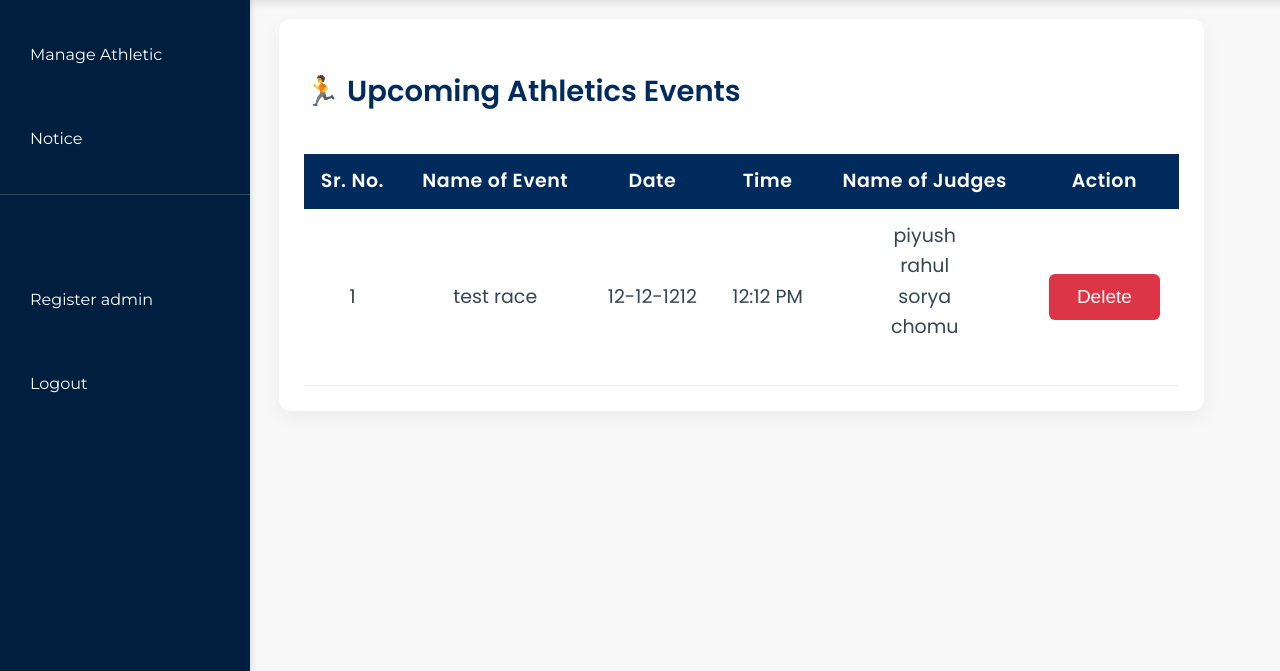
After one commit to dieh4cker/college_event_viewer, a Flask app: page /delete-event in a window 1280 px wide. The commit adds this page. Shown: the part 129-800 px from the top of the page. Run offline with Flask 3, Linux system fonts and the light colour scheme; data comes from the database, SQL or seed files in the repository; both versions use the stored data as it was after the commit.

Commit message:
athletic event page implemented on clint and admin side with proper working condition

```diff
--- a/main.py
+++ b/main.py
@@ -22,10 +22,33 @@ class Admin(db.Model):
     email = db.Column(db.String(50), nullable=False)
     passwd = db.Column(db.String(50), nullable=False)
 
+class Athletic(db.Model):
+    id = db.Column(db.Integer, primary_key=True)
+    eventName = db.Column(db.String(50), nullable=False)
+    date = db.Column(db.String(50), nullable=False)
+    time = db.Column(db.String(50), nullable=False)
+    judges = db.Column(db.String(500), nullable=False)
+
+#client side page
 @app.route("/")
 def index():
     data = Notice.query.all()
     return render_template('index.html', notices=data)
+
+@app.route("/athletic")
+def athletic():
+    eventdata = Athletic.query.all()
+
+    for event in eventdata:
+        event.formatted_date = datetime.strptime(
+            event.date, "%Y-%m-%d"
+        ).strftime("%d-%m-%Y")
+
+        event.formatted_time = datetime.strptime(
+            event.time, "%H:%M"
+        ).strftime("%I:%M %p")
+    return render_template('athletic.html' , events=eventdata)
+
 
 # admin page backend
 @app.route("/admin-login", methods=['GET', 'POST'])
@@ -70,6 +93,43 @@ def logout():
     session.pop('admin', None)
     return redirect("/admin-login")
 
+@app.route("/manage-athletic", methods=['GET', 'POST'])
+def add_event():
+    if request.method == "POST":
+        name = request.form.get('event_name')
+        date = request.form.get('event_date')
+        time = request.form.get('event_time')
+        judges = request.form.get('judges')
+        print(date)
+        print(time)
+        event_data=Athletic(eventName=name,date=date,time=time,judges=judges)
+        db.session.add(event_data)
+        db.session.commit()
+        return redirect("/manage-athletic")
+    return render_template("athletic-manage.html")
+
+@app.route("/delete-event")
+def manage_event():
+    eventdata = Athletic.query.all()
+
+    for event in eventdata:
+        event.formatted_date = datetime.strptime(
+            event.date, "%Y-%m-%d"
+        ).strftime("%d-%m-%Y")
+
+        event.formatted_time = datetime.strptime(
+            event.time, "%H:%M"
+        ).strftime("%I:%M %p")
+    return render_template("delete-event.html", events=eventdata)
+
+@app.route("/delete-event/<int:id>", methods=['GET','POST'])
+def delete_event(id):
+    eventdata = Athletic.query.get(id)
+    if eventdata:
+        db.session.delete(eventdata)
+        db.session.commit()
+    return redirect("/delete-event")
+
 @app.route("/notice", methods=['GET', 'POST'])
 def notice():
     if 'admin' not in session:
@@ -77,8 +137,6 @@ def notice():
     if request.method == 'POST':
         title = request.form.get('title')
         desc  = request.form.get('desc')
-        print(title)
-        print(desc)
         notice=Notice(title=title,desc=desc)
         db.session.add(notice)
         db.session.commit()
--- a/static/admin.css
+++ b/static/admin.css
@@ -409,6 +409,128 @@ span {
   background: #c82333;
 }
 
+.admin-event-form {
+    width: 450px;
+    margin: 120px;
+    background: #ffffff;
+    padding: 30px;
+    border-radius: 12px;
+    box-shadow: 0 8px 20px rgba(0,0,0,0.08);
+}
+
+.admin-event-form h2 {
+    text-align: center;
+    margin-bottom: 25px;
+    color: #002b5c;
+}
+
+.form-group {
+    margin-bottom: 18px;
+}
+
+.form-group label {
+    font-weight: 600;
+    font-size: 14px;
+}
+
+.form-group input {
+    width: 100%;
+    padding: 9px;
+    margin-top: 6px;
+    border-radius: 6px;
+    border: 1px solid #ccc;
+    transition: 0.2s;
+}
+
+.form-group input:focus {
+    border-color: #ff5722;
+    outline: none;
+    box-shadow: 0 0 4px rgba(255,87,34,0.3);
+}
+
+.event-submit-btn {
+    width: 100%;
+    padding: 12px;
+    background: linear-gradient(135deg, #002b5c, #004080);
+    color: white;
+    border: none;
+    border-radius: 8px;
+    font-weight: bold;
+    cursor: pointer;
+    transition: 0.3s;
+}
+
+.event-submit-btn:hover {
+    transform: translateY(-2px);
+    box-shadow: 0 6px 15px rgba(0,0,0,0.2);
+}
+#atl-delete-btn{
+  margin-top: 5px;
+  width: 100%;
+    padding: 12px;
+    background: red;
+    color: white;
+    border: none;
+    border-radius: 8px;
+    font-weight: bold;
+    cursor: pointer;
+    transition: 0.3s;
+}
+#atl-delete-btn:hover{
+  transform: translateY(-2px);
+    box-shadow: 0 6px 15px rgba(0,0,0,0.2);
+}
+.event-container {
+    width: 95%;
+    margin: 120px 1px;
+    background: #ffffff;
+    padding: 25px;
+    border-radius: 12px;
+    box-shadow: 0 8px 20px rgba(0,0,0,0.05);
+}
+
+.event-container h2 {
+  font-size: 29px;
+    text-align: center;
+    margin-bottom: 20px;
+    color: #002b5c;
+}
+
+.event-table {
+    width: 100%;
+    border-collapse: collapse;
+    font-size: 19px;
+}
+
+.event-table thead {
+    background: #002b5c;
+    color: white;
+}
+
+.event-table th,
+.event-table td {
+    padding: 12px;
+    text-align: center;
+}
+
+.event-table tbody tr {
+    border-bottom: 1px solid #eee;
+    transition: 0.2s;
+}
+
+.event-table tbody tr:hover {
+    background: #f2f7ff;
+}
+
+.event-table th {
+    letter-spacing: 0.5px;
+}
+.event-header {
+    display: flex;
+    justify-content: space-between;
+    align-items: center;
+    margin-bottom: 20px;
+}
 /* Responsive Design */
 @media (max-width: 768px) {
   .header {
--- a/templates/adminBase.html
+++ b/templates/adminBase.html
@@ -23,6 +23,7 @@
     <div class="main">
         <aside class="sidebar" id="sidebar">
             <ul>
+                 <li><a href="/manage-athletic">Manage Athletic</a></li>
                 <li><a href="/notice">Notice</a></li>
                 <div class="sidebar-spacer"></div>
                 <li><a href="/register-admin">Register admin</a></li>
--- /dev/null
+++ b/templates/delete-event.html
@@ -0,0 +1,45 @@
+{%extends "adminBase.html"%}
+{%block content%}
+<main class="content">
+    <div class="event-container">
+
+        <div class="event-header">
+            <h2>🏃 Upcoming Athletics Events</h2>
+        </div>
+
+        <table class="event-table">
+            <thead>
+                <tr>
+                    <th>Sr. No.</th>
+                    <th>Name of Event</th>
+                    <th>Date</th>
+                    <th>Time</th>
+                    <th>Name of Judges</th>
+                    <th>Action</th>
+                </tr>
+            </thead>
+            <tbody>
+                <tr>
+                    {% for event in events %}
+                    <td>{{ loop.index }}</td>
+                    <td>{{ event.eventName}}</td>
+                    <td>{% if previous_date == event.date %}
+                        -Do-
+                        {% else %}
+                        {{ event.formatted_date }}
+                        {% endif %}</td>
+                    <td>{{ event.formatted_time }}</td>
+                    <td>{% for judge in event.judges.split(' ') %}
+                        {{ judge }}<br>
+                        {% endfor %}</td>
+                    <td><form action="/delete-event/{{ event.id }}" method="POST">
+                            <button class="delete-btn">Delete</button>
+                        </form></td>
+                </tr>
+                {% endfor %}
+            </tbody>
+        </table>
+
+    </div>
+</main>
+{%endblock%}
```
Also changed, not shown: static/Style.css (+79 -2 lines), templates/admin.html (+1 -11 lines), templates/athletic-manage.html (added, +38 -0 lines), templates/athletic.html (added, +45 -0 lines), templates/clientBase.html (+6 -8 lines), instance/database.db.
